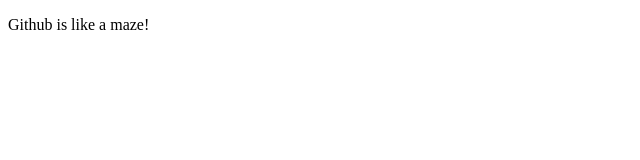
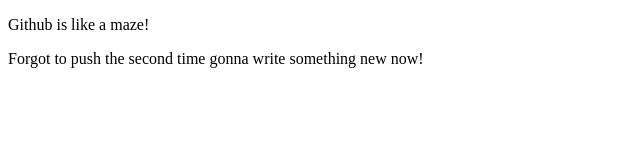
Before and after one commit to SerhiyKorotych/my-website-oopsies, a plain HTML site: page index.html in a window 1280 px wide. Shown: the whole page, without its empty margins (0-640 px from the left). Drawn offline with Linux system fonts and the light colour scheme.

Commit message:
added a 2nd p

```diff
--- a/index.html
+++ b/index.html
@@ -8,5 +8,6 @@
 </head>
 <body>
     <p>Github is like a maze!</p>
+    <p>Forgot to push the second time gonna write something new now!</p>
 </body>
 </html>
```
